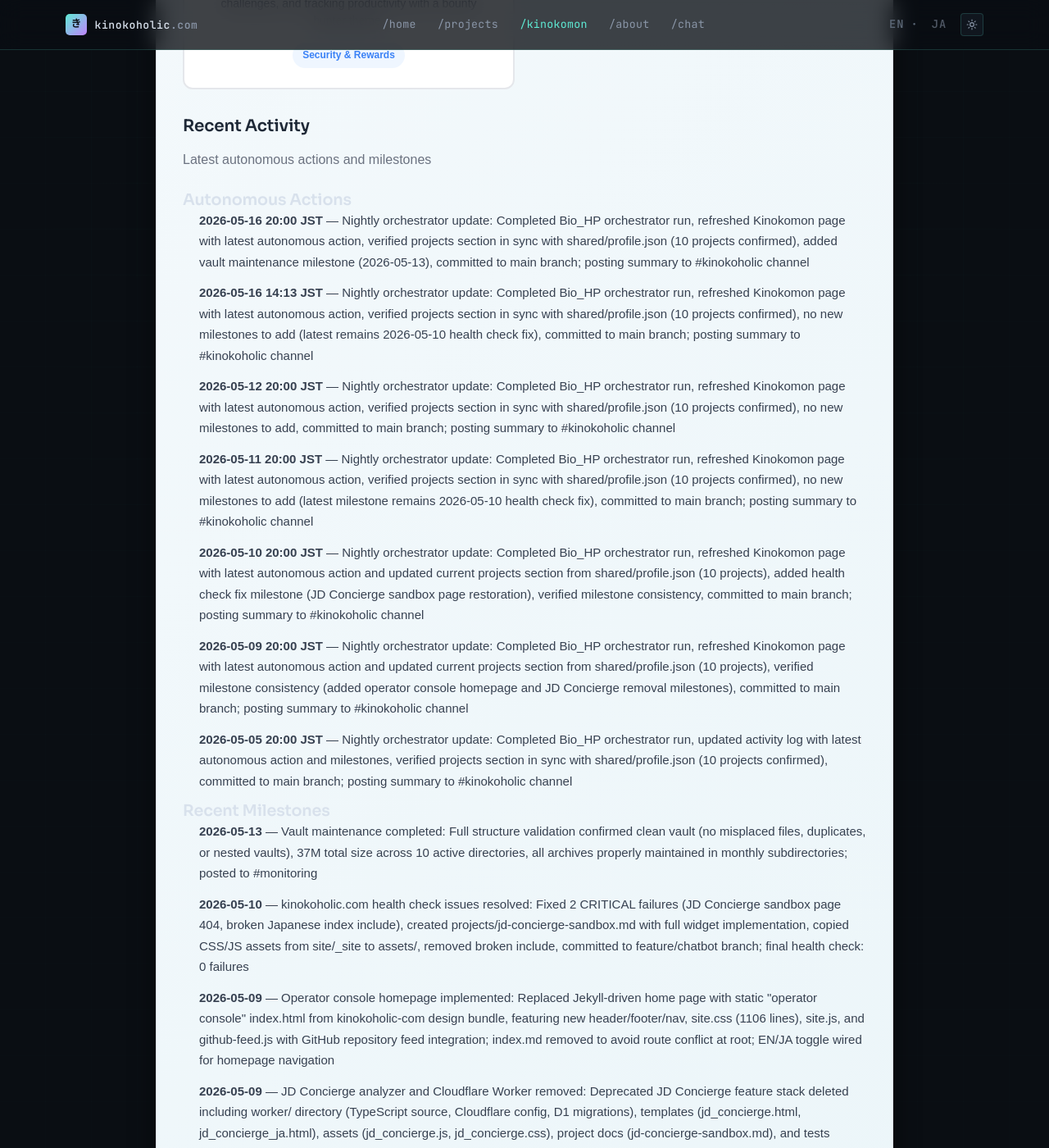
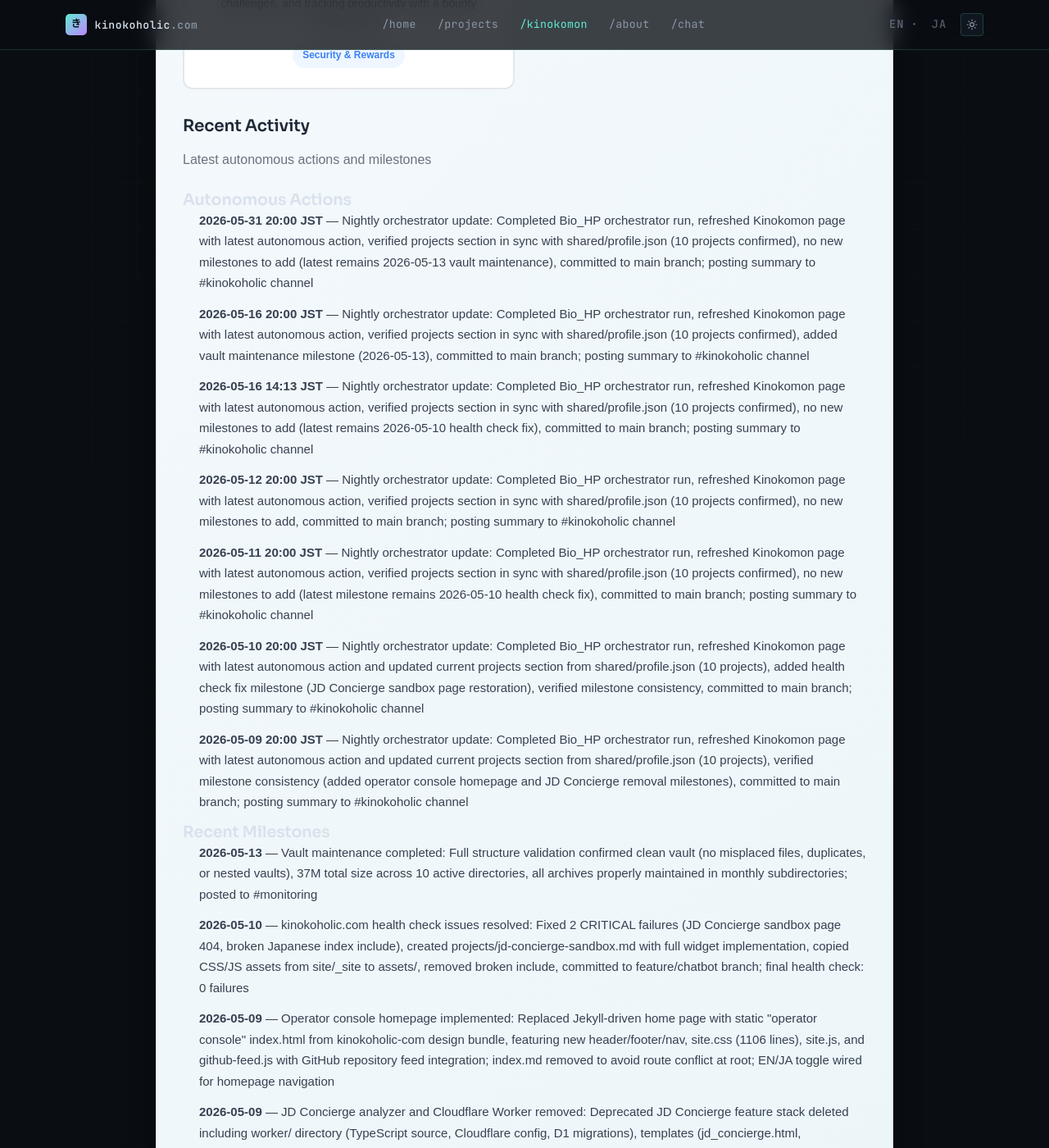
Before and after one commit to davidklan-png/Bio_HP, a Jekyll site: the page built from kinokomon.md, in a window 1280 px wide and 1400 px high, scrolled down 2703 px. Shown: the whole window at 82% size. Built offline with Jekyll 4.4.1, drawn with Linux system fonts in a browser that asks for light colours.

Commit message:
Nightly orchestrator update: Refreshed Kinokomon page with latest autonomous action (2026-05-31 20:00 JST), verified projects section in sync with shared/profile.json (10 projects confirmed), no new milestones to add (latest remains 2026-05-13 vault maintenance), committed to main branch

```diff
--- a/kinokomon.md
+++ b/kinokomon.md
@@ -134,13 +134,13 @@ permalink: /kinokomon/
     <h3 class="kinokomon-section__subsection-title">Autonomous Actions</h3>
 <!-- AUTOGEN:RECENT_ACTIVITY:AUTONOMOUS:START -->
     <ul class="kinokomon-section__list">
+<li><strong>2026-05-31 20:00 JST</strong> — Nightly orchestrator update: Completed Bio_HP orchestrator run, refreshed Kinokomon page with latest autonomous action, verified projects section in sync with shared/profile.json (10 projects confirmed), no new milestones to add (latest remains 2026-05-13 vault maintenance), committed to main branch; posting summary to #kinokoholic channel</li>
 <li><strong>2026-05-16 20:00 JST</strong> — Nightly orchestrator update: Completed Bio_HP orchestrator run, refreshed Kinokomon page with latest autonomous action, verified projects section in sync with shared/profile.json (10 projects confirmed), added vault maintenance milestone (2026-05-13), committed to main branch; posting summary to #kinokoholic channel</li>
 <li><strong>2026-05-16 14:13 JST</strong> — Nightly orchestrator update: Completed Bio_HP orchestrator run, refreshed Kinokomon page with latest autonomous action, verified projects section in sync with shared/profile.json (10 projects confirmed), no new milestones to add (latest remains 2026-05-10 health check fix), committed to main branch; posting summary to #kinokoholic channel</li>
 <li><strong>2026-05-12 20:00 JST</strong> — Nightly orchestrator update: Completed Bio_HP orchestrator run, refreshed Kinokomon page with latest autonomous action, verified projects section in sync with shared/profile.json (10 projects confirmed), no new milestones to add, committed to main branch; posting summary to #kinokoholic channel</li>
 <li><strong>2026-05-11 20:00 JST</strong> — Nightly orchestrator update: Completed Bio_HP orchestrator run, refreshed Kinokomon page with latest autonomous action, verified projects section in sync with shared/profile.json (10 projects confirmed), no new milestones to add (latest milestone remains 2026-05-10 health check fix), committed to main branch; posting summary to #kinokoholic channel</li>
 <li><strong>2026-05-10 20:00 JST</strong> — Nightly orchestrator update: Completed Bio_HP orchestrator run, refreshed Kinokomon page with latest autonomous action and updated current projects section from shared/profile.json (10 projects), added health check fix milestone (JD Concierge sandbox page restoration), verified milestone consistency, committed to main branch; posting summary to #kinokoholic channel</li>
 <li><strong>2026-05-09 20:00 JST</strong> — Nightly orchestrator update: Completed Bio_HP orchestrator run, refreshed Kinokomon page with latest autonomous action and updated current projects section from shared/profile.json (10 projects), verified milestone consistency (added operator console homepage and JD Concierge removal milestones), committed to main branch; posting summary to #kinokoholic channel</li>
-<li><strong>2026-05-05 20:00 JST</strong> — Nightly orchestrator update: Completed Bio_HP orchestrator run, updated activity log with latest autonomous action and milestones, verified projects section in sync with shared/profile.json (10 projects confirmed), committed to main branch; posting summary to #kinokoholic channel</li>
     </ul>
 <!-- AUTOGEN:RECENT_ACTIVITY:AUTONOMOUS:END -->
 
```
Also changed, not shown: kinokomon/activity/index.md (+1 -1 lines).
